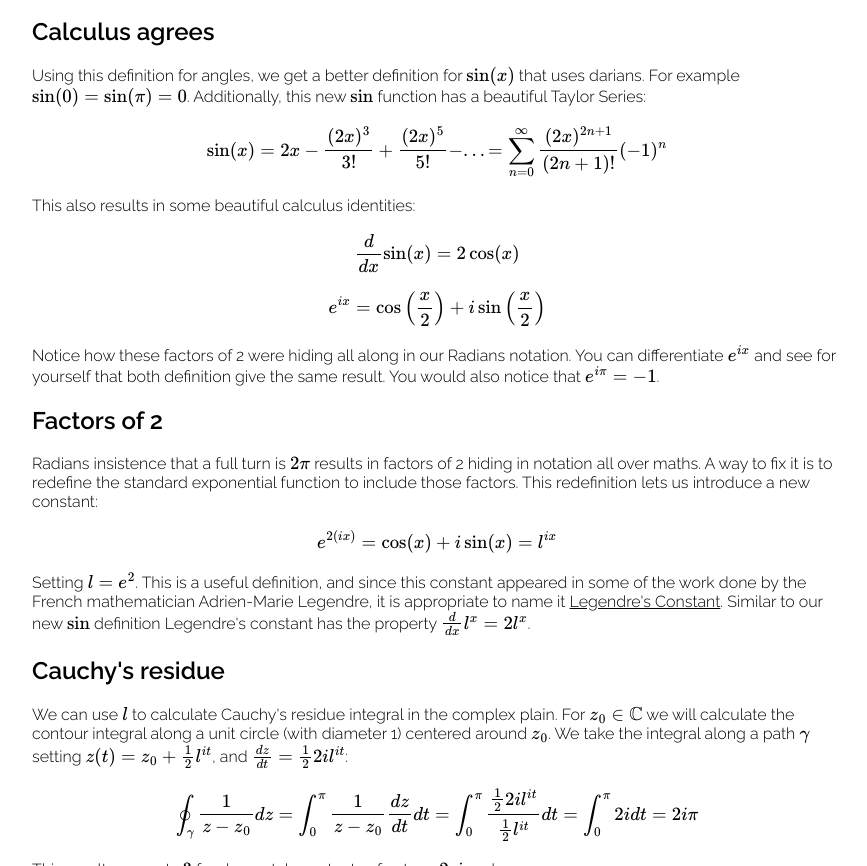
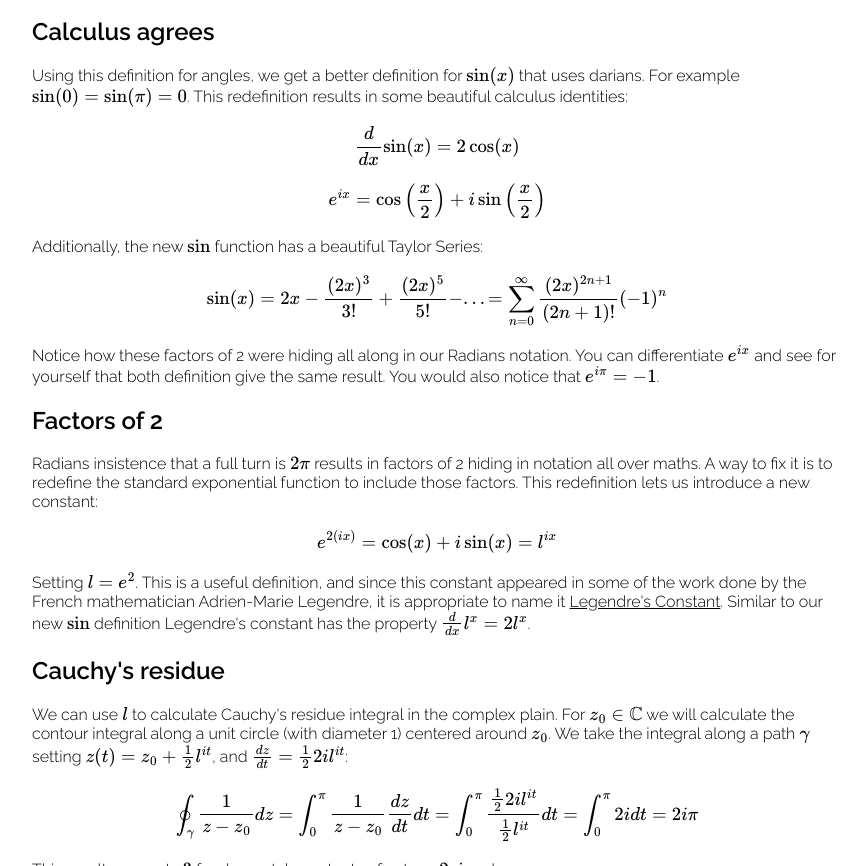
Before and after one commit to tomirendo/tomirendo.github.io, a plain HTML site: page index.html in a window 1280 px wide. Shown: the part 1985-2851 px from the top of the page, without its empty margins (8-875 px from the left). Drawn offline with nearby package versions, Linux system fonts and the light colour scheme; some packages are replaced by stand-ins of ours.

Commit message:
swichted taylor series

```diff
--- a/index.html
+++ b/index.html
@@ -86,14 +86,16 @@ Figure 2 : A unit sphere has a diameter $1$ and $\pi$ surface area.</p>
 </center>
 <H2> Calculus agrees </H2>
 <p>
-Using this definition for angles, we get a better definition for $\sin (x)$ that uses darians. For example $\sin (0)=\sin(\pi) = 0$. Additionally, this new $\sin$ function has a beautiful Taylor Series:
+Using this definition for angles, we get a better definition for $\sin (x)$ that uses darians. For example $\sin (0)=\sin(\pi) = 0$. This redefinition results in some beautiful calculus identities:
+
+$$ \frac{d}{dx} \sin(x) = 2\cos(x) $$
+$$ e^{ix} = \cos \left(\frac{x}{2} \right)+i\sin\left(\frac{x}{2}\right)$$
+
+Additionally, the new $\sin$ function has a beautiful Taylor Series:
 
 $$ \sin(x) = 2x - \frac{(2x)^3}{3!}+\frac{(2x)^5}{5!}-...= \sum_{n=0}^\infty \frac{(2x)^{2n+1}}{(2n+1)!}(-1)^n $$
 
-This also results in some beautiful calculus identities:
-$$ \frac{d}{dx} \sin(x) = 2\cos(x) $$
-$$ e^{ix} = \cos \left(\frac{x}{2} \right)+i\sin\left(\frac{x}{2}\right)$$
-Notice how these factors of 2 were hiding all along in our Radians notation.  You can differentiate $e^{ix}$ and see for yourself that both definition give the same result. You would also notice that $ e^{i\pi} = -1$.
+Notice how these factors of 2 were hiding all along in our Radians notation. You can differentiate $e^{ix}$ and see for yourself that both definition give the same result. You would also notice that $ e^{i\pi} = -1$.
 </p>
 <H2> Factors of 2</H2>
 <p> Radians insistence that a full turn is $2\pi$ results in factors of 2 hiding in notation all over maths. A way to fix it is to redefine the standard exponential function to include those factors. This redefinition lets us introduce a new constant:
```
